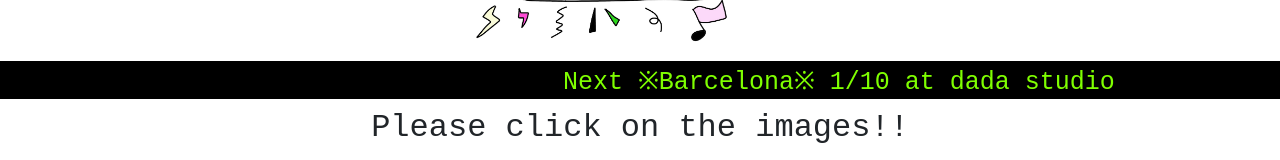
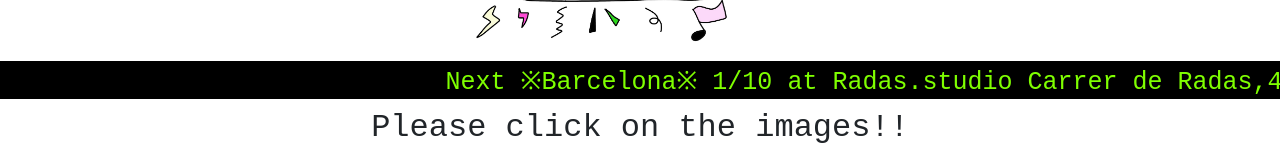
Before and after one commit to yusuke85/kazumi_hp, a React (Create React App) app: page / in a window 1280 px wide. Shown: the part 151-311 px from the top of the page. Built offline with nearby package versions, Linux system fonts and the light colour scheme; no server answers.

Commit message:
changed Landingpage

```diff
--- a/src/Component/LandingPage.js
+++ b/src/Component/LandingPage.js
@@ -33,7 +33,7 @@
   return (
     <>
     <div class="sample01">
- <p>Next ※Barcelona※ 1/10 at dada studio </p>
+ <p>Next ※Barcelona※ 1/10 at Radas.studio Carrer de Radas,41</p>
  </div>
 
       <h2 id="pleaseClick">Please click on the images!!</h2>
```
